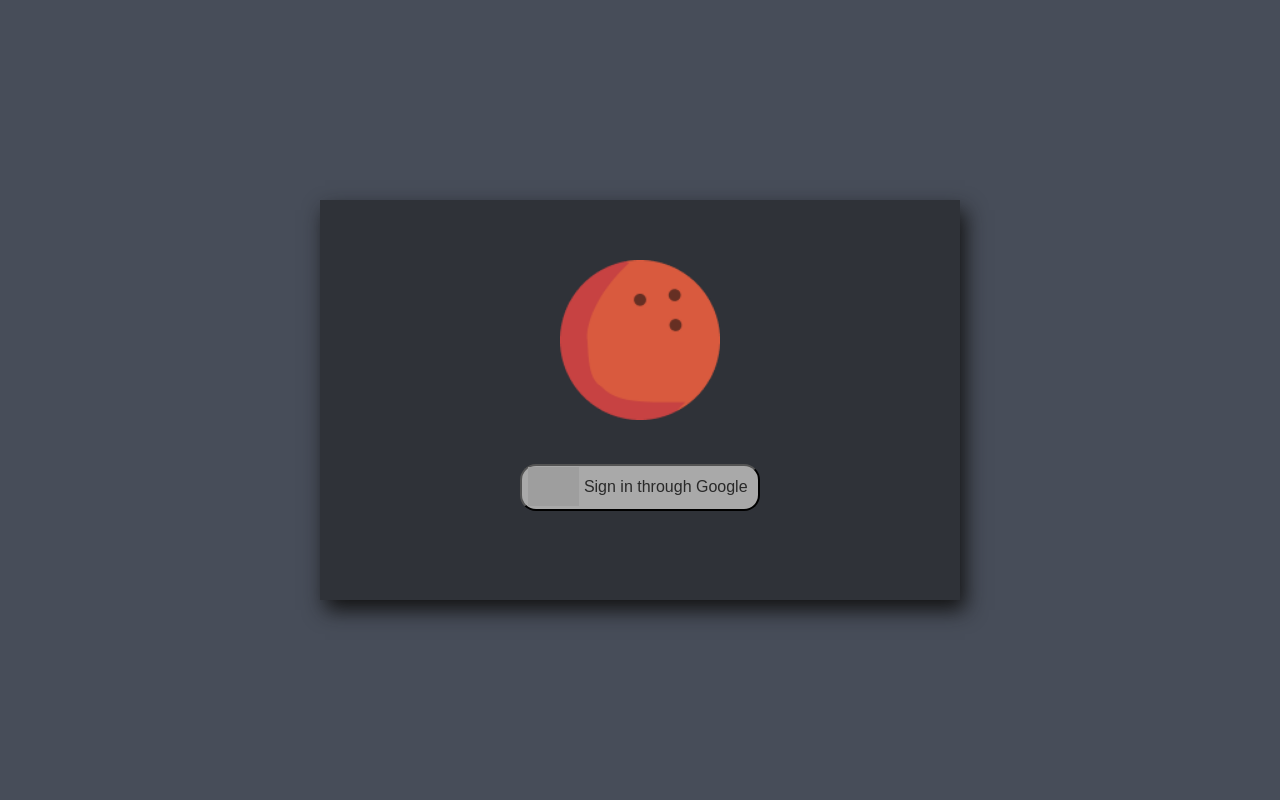
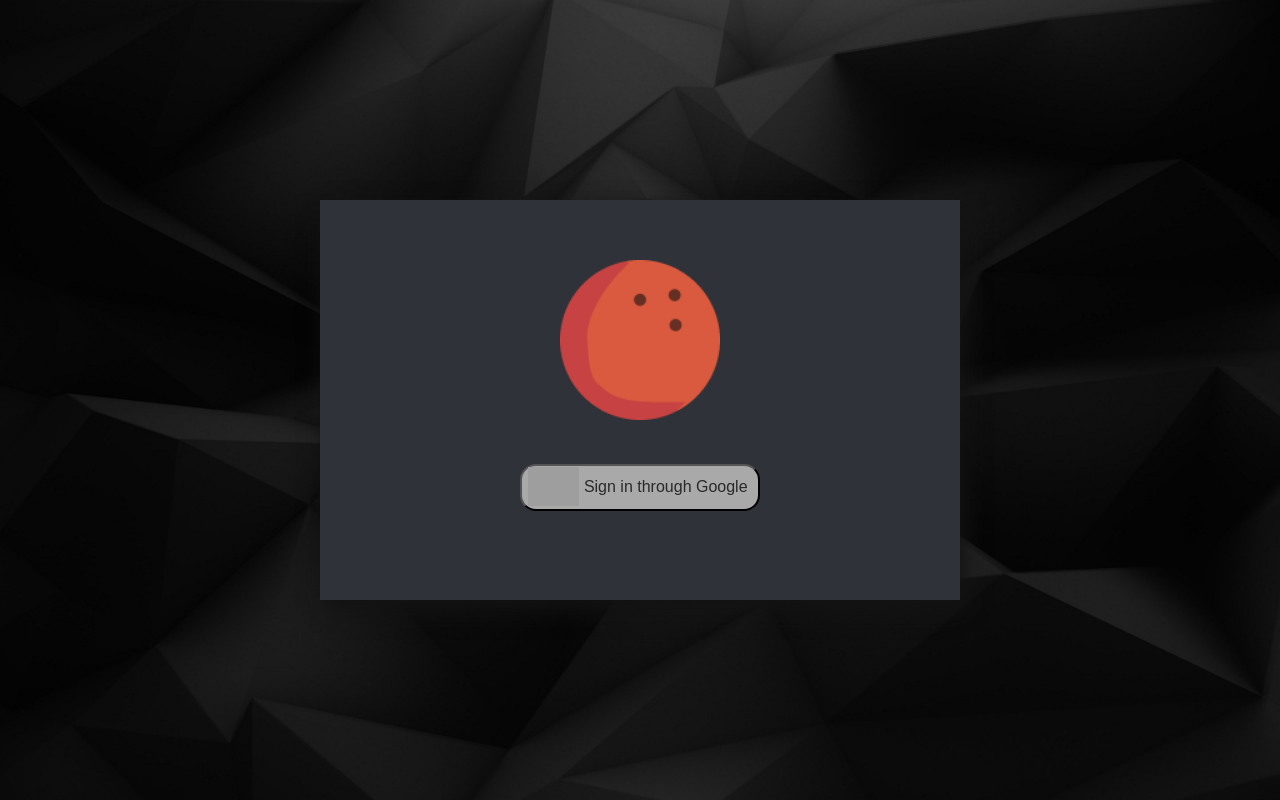
Before and after one commit to HTN2021-Minute-Aid/HTN2021-Frontend, a React (Create React App) app in the folder minute-aid/: page / in a window 1280 px wide. Built offline with nearby package versions, Linux system fonts and the light colour scheme; grey boxes are pictures that could not be loaded.

Commit message:
backgrounds are cool hire me please

```diff
--- a/minute-aid/src/components/Login.tsx
+++ b/minute-aid/src/components/Login.tsx
@@ -15,14 +15,18 @@
 
 export const Login: React.FC<LoginProps> = (props: LoginProps) => {
   const firebaseLogin = async () => {
+    firebase.auth().setPersistence(firebase.auth.Auth.Persistence.SESSION).then(() => {
       const provider = new firebase.auth.GoogleAuthProvider();
-    const userInfo = await firebase.auth().signInWithPopup(provider);
+
+      firebase.auth().signInWithPopup(provider).then(userInfo => {
         const uid = userInfo.user.uid;
-
         props.onFirebaseSuccess(uid);
+      });
+    });
   }
 
   return (
+    <div className="background" style={{}}>
       <div className="login-box">
         <img className="main-logo" src="icon128.png" alt="" />
         <button className="google-container fblogin" onClick={firebaseLogin}>
@@ -39,5 +43,6 @@
           </p>
         </button>
       </div>
+    </div>
   )
 }
--- a/minute-aid/src/components/login.css
+++ b/minute-aid/src/components/login.css
@@ -58,3 +58,13 @@
   max-width: 50%;
   max-height: 95%;
 }
+
+.background {
+  height: 100vh;
+  width: 100vw;
+
+  background-image: url("../assets/background1.jpg");
+  background-position: center;
+  background-repeat: no-repeat;
+  background-size: cover;
+}
```
Also changed, not shown: minute-aid/public/background1.jpg (deleted), minute-aid/public/manifest.json, minute-aid/src/assets/background1.jpg (added). Lines whose indentation alone changed are shown as unchanged.
